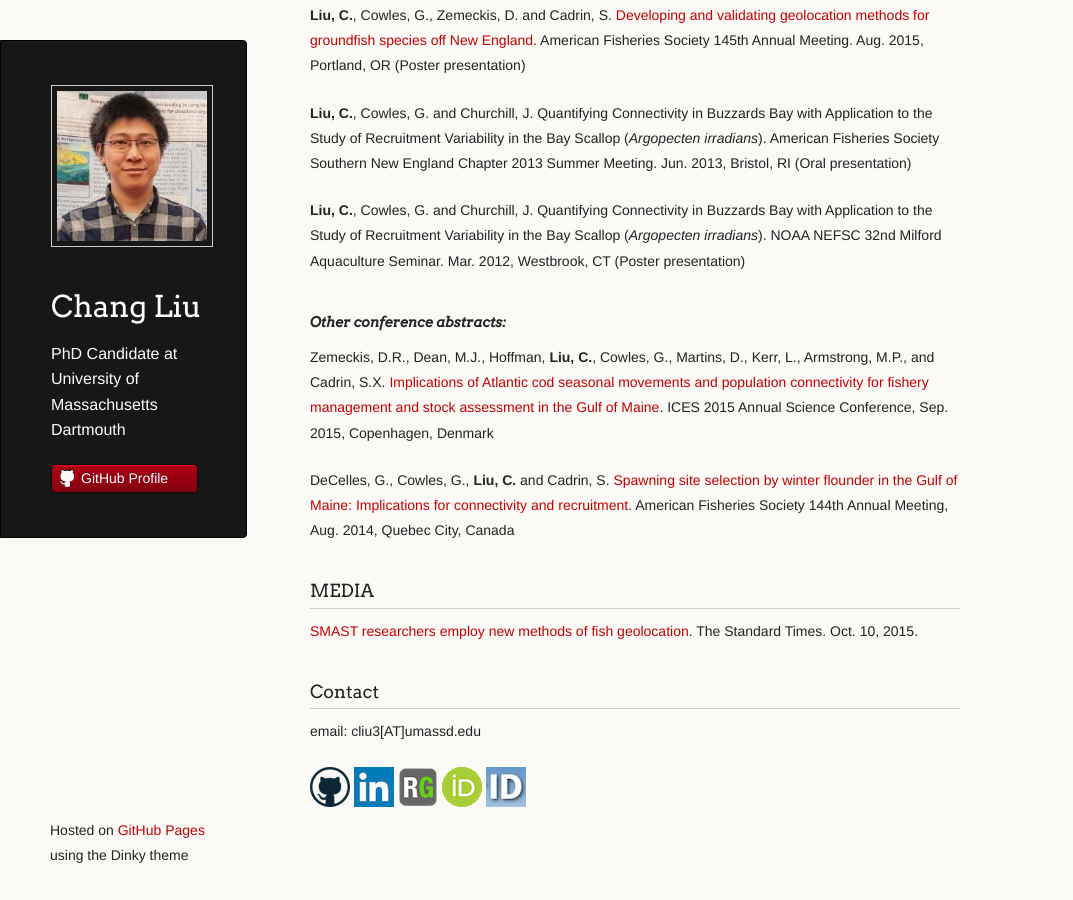
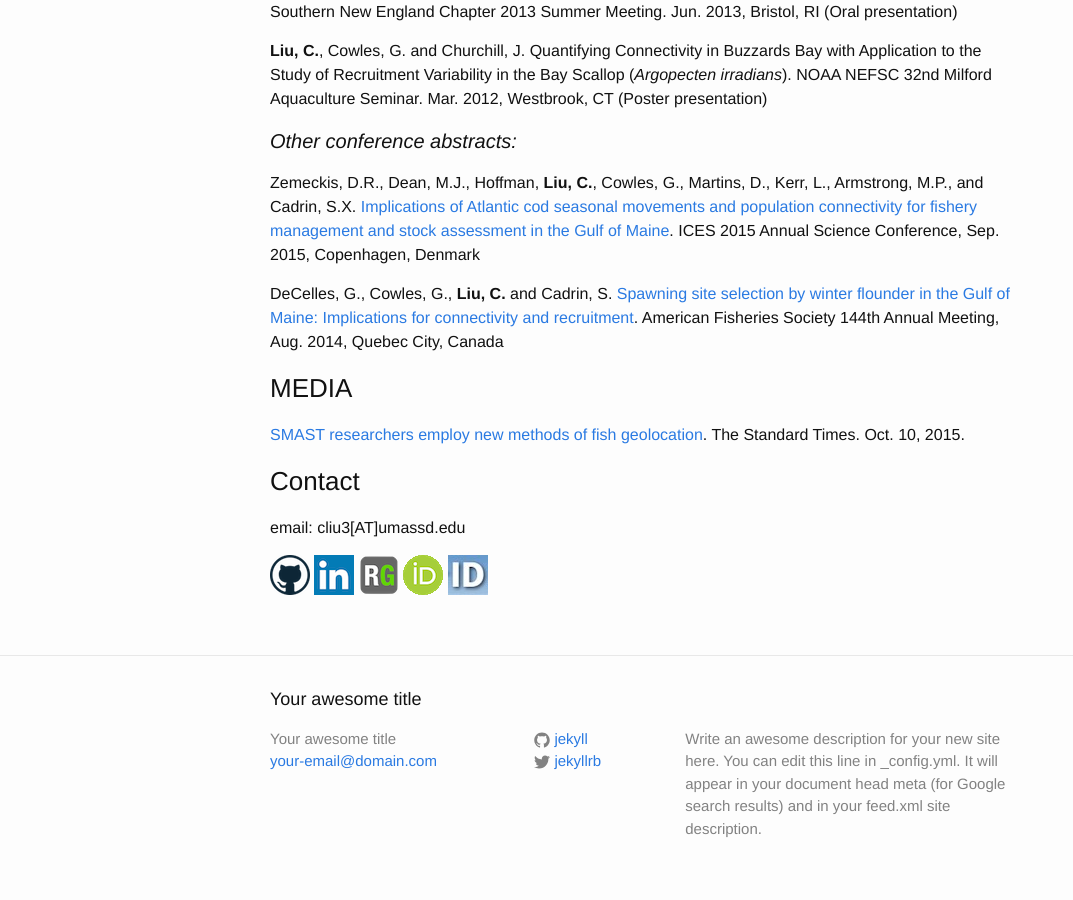
Before and after one commit to cliu3/cliu3.github.io, a Jekyll site: the page built from index.md, in a window 1280 px wide and 900 px high, scrolled down 2306 px. Shown: the whole window, without its empty margins (0-1073 px from the left). Built offline with Jekyll 4.4.1, drawn with Linux system fonts in a browser that asks for light colours; our own code applies the rules of GitHub Pages for plain Markdown files; before the commit the page ends 3185 px from its top, so only the background shows below that; some of the changed text lies outside the part shown.

Commit message:
Set theme jekyll-theme-dinky and migrate Page Generator content

```diff
--- a/_config.yml
+++ b/_config.yml
@@ -12,3 +12,7 @@
 
 # Build settings
 markdown: kramdown
+
+google_analytics: UA-71775586-1
+show_downloads: true
+theme: jekyll-theme-dinky
--- a/index.html
+++ /dev/null
@@ -1,149 +0,0 @@
-<!doctype html>
-<html>
-  <head>
-    <meta charset="utf-8">
-    <meta http-equiv="X-UA-Compatible" content="chrome=1">
-    <title>Chang Liu by cliu3</title>
-
-    <link rel="stylesheet" href="stylesheets/styles.css">
-    <link rel="stylesheet" href="stylesheets/github-light.css">
-    <script src="javascripts/scale.fix.js"></script>
-    <meta name="viewport" content="width=device-width, initial-scale=1, user-scalable=no">
-    <!--[if lt IE 9]>
-    <script src="//html5shiv.googlecode.com/svn/trunk/html5.js"></script>
-    <![endif]-->
-  </head>
-  <body>
-    <div class="wrapper">
-      <header>
-	      <img align="center" src="images/cliu.jpg" width="150" height="150" />
-        <h1 class="header">Chang Liu</h1>
-        <p class="header">PhD Candidate at University of Massachusetts Dartmouth</p>
-
-
-
-        <ul>
-          <li><a class="buttons github" href="https://github.com/cliu3">GitHub Profile</a></li>
-        </ul>
-
-      </header>
-      <section>
-        <h3>
-<a id="education" class="anchor" href="#education" aria-hidden="true"><span aria-hidden="true" class="octicon octicon-link"></span></a>EDUCATION</h3>
-
-<p>Ph.D. Student, <a href="http://www.umassd.edu/smast/">School for Marine Science and Technology</a>, University of Massachusetts Dartmouth,
-New Bedford, MA, USA (2014-present)</p>
-
-<p>M.S., School for Marine Science and Technology, University of Massachusetts Dartmouth,
-New Bedford, MA, USA (2010-2013)  </p>
-
-<p>B.S., Marine Science, School of Atmospheric Science, Nanjing University of Information Science &amp; Technology,
-Nanjing, China (2006-2010)</p>
-
-<hr>
-
-<h3>
-<a id="projects" class="anchor" href="#projects" aria-hidden="true"><span aria-hidden="true" class="octicon octicon-link"></span></a>PROJECTS</h3>
-
-<ul>
-<li>
-<p><strong>Investigating the stock structure and life history of Atlantic halibut, a Species of Concern off New England (2017; NOAA S-K Grant)</strong></p>
-
-<p>The goal is to investigate the stock structure and life history of Atlantic halibut by tagging and collecting biological samples from halibut caught off Cape Cod. Stock structure will be investigated by observing movement traced via innovative geolocation of halibut tagged with pop-up satellite archival tags (PSATs). PSAT data will be used to reveal halibut seasonal habitat occupancy and behavior. I am charged with the development of geolocation methodology for halibut using PSAT data and interpretation of results with respect to their behavior, movements, and stock structure. This research will improve our understanding of halibut population dynamics and the status of the resource. </p>
-</li>
-<li>
-<p><strong>Using archival tagging data to develop geolocation methodologies (2014-present; NOAA S-K Grant)</strong></p>
-
-<p>The geolocation process is to infer geographical locations of marine fish by comparing environmental data archived by electronic tags attached to fish with regional environmental data derived from a model and/or observations. The primary goal of this research is to develop <a href="https://github.com/cliu3/hmm_smast">geolocation methodologies</a> for Northwest Atlantic groundfish based on the Hidden Markov Model, with direct application to Atlantic cod, yellowtail flounder, and monkfish. </p>
-</li>
-<li>
-<p><strong>Quantifying connectivity in Buzzards Bay with application to the study of recruitment variability in the bay scallop <em>Argopecten irradians</em> (2010–2013; Woods Hole Sea Grant)</strong></p>
-
-<p>To investigate the extent to which the fluctuations of bay scallop population may be due to, yearly variations in the transport of scallop larvae from spawning areas to suitable juvenile habitat (settlement zones), a high-resolution hydrodynamic model was used to drive <a href="https://github.com/cliu3/fiscm">an individual-based Lagrangian tracking model</a> of scallop larval transport. The model results identify spawning areas from which larvae have the greatest probability of transport to juvenile habitat, which can be use by fishery managers to increase scallop populations either locally or over a broad area.</p>
-</li>
-</ul>
-
-<hr>
-
-<h3>
-<a id="publications" class="anchor" href="#publications" aria-hidden="true"><span aria-hidden="true" class="octicon octicon-link"></span></a>PUBLICATIONS</h3>
-
-<h4>
-<a id="journal-articles" class="anchor" href="#journal-articles" aria-hidden="true"><span aria-hidden="true" class="octicon octicon-link"></span></a>Journal Articles</h4>
-
-<p>Zemeckis, D.R., <strong>Liu, C.</strong>, Cowles, G.W., Dean, M.J., Hoffman, W.S., Martins, D., and Cadrin, S.X. <em>In press</em>. Seasonal movements and connectivity of an Atlantic cod (<em>Gadus morhua</em>) spawning component in the western Gulf of Maine. ICES Journal of Marine Science.</p>
-
-<p><strong>Liu, C</strong>., Cowles, G., Churchill, J. and Stokesbury, K. (2015), Connectivity of the bay scallop (<em>Argopecten irradians</em>) in Buzzards Bay, Massachusetts, U.S.A. <em>Fisheries Oceanography</em>, 24(4):364–382. <a href="http://dx.doi.org/10.1111/fog.12114">doi: 10.1111/fog.12114</a> [<a href="documents/bay_scallop_FOG_revision_unmarked.pdf">PDF</a>]</p>
-
-<p>DeCelles, G., Cowles, G., <strong>Liu, C</strong>., and Cadrin, S. (2015), Modeled transport of winter flounder larvae spawned in coastal waters of the Gulf of Maine. <em>Fisheries Oceanography</em>, 24(5):430–444. <a href="http://dx.doi.org/10.1111/fog.12120">doi: 10.1111/fog.12120</a></p>
-
-<p>Hall, V.A., <strong>Liu, C.</strong>, and Cadrin, S.X. (2015), The impact of the second seasonal spawn on the northern bay scallop. <em>Marine and Coastal Fisheries</em>, 7(1):419–433. <a href="http://dx.doi.org/10.1080/19425120.2015.1065301">doi: 10.1080/19425120.2015.1065301</a> [<a href="http://www.tandfonline.com/doi/pdf/10.1080/19425120.2015.1065301?needAccess=true">open access PDF</a>]</p>
-
-<h5>
-<a id="submitted-manuscripts-in-review" class="anchor" href="#submitted-manuscripts-in-review" aria-hidden="true"><span aria-hidden="true" class="octicon octicon-link"></span></a><em>Submitted Manuscripts in Review:</em>
-</h5>
-
-<p><strong>Liu, C.</strong>, Cowles, G., Zemeckis, D.R., Cadrin, S.X, and Dean, M.J. <em>In review</em>. Validation of a hidden Markov model for the geolocation of Atlantic cod. Submitted to Canadian Journal of Fisheries and Aquatic Sciences.</p>
-
-<h4>
-<a id="thesis" class="anchor" href="#thesis" aria-hidden="true"><span aria-hidden="true" class="octicon octicon-link"></span></a>Thesis</h4>
-
-<p><strong>Liu, C.</strong> (2014). Quantifying connectivity in Buzzards Bay with application to the study of recruitment variability in the bay scallop (<em>Argopecten irradians</em>) Master’s thesis. University of Massachusetts Dartmouth, Dartmouth, MA. <a href="http://dx.doi.org/10.13140/RG.2.1.4007.6965">doi:10.13140/RG.2.1.4007.6965</a>.</p>
-
-<h3>
-<a id="conference-presentations" class="anchor" href="#conference-presentations" aria-hidden="true"><span aria-hidden="true" class="octicon octicon-link"></span></a>CONFERENCE PRESENTATIONS</h3>
-
-<p><strong>Liu, C.</strong>, Cowles, G., Zemeckis, D., Cadrin, S. and Dean, M. <a href="https://afs.confex.com/afs/2016/meetingapp.cgi/Paper/24545">Development and Validation of an HMM-based Geolocation Method Using Archival Tagging Data for Atlantic Cod</a>. American Fisheries Society 146th Annual Meeting. Aug. 2016, Kansas City, MO (Oral presentation)</p>
-
-<p><strong>Liu, C.</strong>, Cowles, G., Zemeckis, D., Cadrin, S. and Dean, M. <a href="documents/ISEC2016_ABSRACT.pdf">Geolocation of Atlantic cod off New England using archival tagging data and hidden Markov models</a>. International Statistical Ecology Conference. Jun. 2016, Seattle, WA (Oral presentation)</p>
-
-<p><strong>Liu, C.</strong>, Cowles, G., Zemeckis, D., Cadrin, S. and Dean, M. <a href="documents/P14_Liu.pdf">Developing and validating geolocation methods for groundfish species off New England</a>. 2015 The Regional Association for Research on the Gulf of Maine (RARGOM) Annual Science Meeting. Oct. 2015, Portsmouth, NH (Poster presentation)</p>
-
-<p><strong>Liu, C.</strong>, Cowles, G., Zemeckis, D. and Cadrin, S. <a href="https://afs.confex.com/afs/2015/webprogram/Paper21103.html">Developing and validating geolocation methods for groundfish species off New England</a>. American Fisheries Society 145th Annual Meeting. Aug. 2015, Portland, OR (Poster presentation)</p>
-
-<p><strong>Liu, C.</strong>, Cowles, G. and Churchill, J. Quantifying Connectivity in Buzzards Bay with Application to the Study of Recruitment Variability in the Bay Scallop (<em>Argopecten irradians</em>). American Fisheries Society Southern New England Chapter 2013 Summer Meeting. Jun. 2013, Bristol, RI (Oral presentation)</p>
-
-<p><strong>Liu, C.</strong>, Cowles, G. and Churchill, J. Quantifying Connectivity in Buzzards Bay with Application to the Study of Recruitment Variability in the Bay Scallop (<em>Argopecten irradians</em>). NOAA NEFSC 32nd Milford Aquaculture Seminar. Mar. 2012, Westbrook, CT (Poster presentation)</p>
-
-<h4>
-<a id="other-conference-abstracts" class="anchor" href="#other-conference-abstracts" aria-hidden="true"><span aria-hidden="true" class="octicon octicon-link"></span></a><em>Other conference abstracts:</em>
-</h4>
-
-<p>Zemeckis, D.R., Dean, M.J., Hoffman, <strong>Liu, C.</strong>, Cowles, G., Martins, D., Kerr, L., Armstrong, M.P., and Cadrin, S.X. <a href="http://www.ices.dk/sites/pub/ASCExtendedAbstracts/Shared%20Documents/E%20-%20Beyond%20ocean%20connectivity.%20Embracing%20advances%20on%20early%20life%20stages%20and%20adult%20connectivity%20to%20assessment%20and%20management/E1015.pdf">Implications of Atlantic cod seasonal movements and population connectivity for fishery management and stock assessment in the Gulf of Maine</a>. ICES 2015 Annual Science Conference, Sep. 2015, Copenhagen, Denmark</p>
-
-<p>DeCelles, G., Cowles, G., <strong>Liu, C.</strong> and Cadrin, S. <a href="https://afs.confex.com/afs/2014/webprogram/Paper14129.html">Spawning site selection by winter flounder in the Gulf of Maine: Implications for connectivity and recruitment</a>. American Fisheries Society 144th Annual Meeting, Aug. 2014, Quebec City, Canada</p>
-
-<h3>
-<a id="media" class="anchor" href="#media" aria-hidden="true"><span aria-hidden="true" class="octicon octicon-link"></span></a>MEDIA</h3>
-
-<p><a href="http://www.southcoasttoday.com/article/20151009/NEWS/151009357">SMAST researchers employ new methods of fish geolocation</a>. The Standard Times. Oct. 10, 2015.</p>
-
-<h3>
-<a id="contact" class="anchor" href="#contact" aria-hidden="true"><span aria-hidden="true" class="octicon octicon-link"></span></a>Contact</h3>
-
-<p>email: cliu3[AT]umassd.edu</p>
-
-<p><a href="https://github.com/cliu3"><img src="/images/github-64.png" alt="Foo"></a>
-<a href="https://www.linkedin.com/in/chang-liu-92023728"><img src="/images/linkedin.png" alt="Foo"></a>
-<a href="https://www.researchgate.net/profile/Chang_Liu17"><img src="/images/researchgate.png" alt="Foo"></a>
-<a href="http://orcid.org/0000-0003-3663-7671"><img src="/images/orcid.gif" alt="Foo"></a>
-<a href="http://www.researcherid.com/rid/K-6620-2015"><img src="/images/ResearchID.jpg" alt="Foo"></a></p>
-      </section>
-      <footer>
-        <p><small>Hosted on <a href="https://pages.github.com">GitHub Pages</a> using the Dinky theme</small></p>
-      </footer>
-    </div>
-    <!--[if !IE]><script>fixScale(document);</script><![endif]-->
-		          <script type="text/javascript">
-            var gaJsHost = (("https:" == document.location.protocol) ? "https://ssl." : "http://www.");
-            document.write(unescape("%3Cscript src='" + gaJsHost + "google-analytics.com/ga.js' type='text/javascript'%3E%3C/script%3E"));
-          </script>
-          <script type="text/javascript">
-            try {
-              var pageTracker = _gat._getTracker("UA-71775586-1");
-            pageTracker._trackPageview();
-            } catch(err) {}
-          </script>
-
-  </body>
-</html>
--- /dev/null
+++ b/index.md
@@ -0,0 +1,78 @@
+### EDUCATION
+Ph.D. Student, [School for Marine Science and Technology](http://www.umassd.edu/smast/), University of Massachusetts Dartmouth,
+New Bedford, MA, USA (2014-present)
+
+
+M.S., School for Marine Science and Technology, University of Massachusetts Dartmouth,
+New Bedford, MA, USA (2010-2013)
+
+B.S., Marine Science, School of Atmospheric Science, Nanjing University of Information Science & Technology,
+Nanjing, China (2006-2010)
+
+---
+
+### PROJECTS
+* __Investigating the stock structure and life history of Atlantic halibut, a Species of Concern off New England (2017; NOAA S-K Grant)__
+
+   The goal is to investigate the stock structure and life history of Atlantic halibut by tagging and collecting biological samples from halibut caught off Cape Cod. Stock structure will be investigated by observing movement traced via innovative geolocation of halibut tagged with pop-up satellite archival tags (PSATs). PSAT data will be used to reveal halibut seasonal habitat occupancy and behavior. I am charged with the development of geolocation methodology for halibut using PSAT data and interpretation of results with respect to their behavior, movements, and stock structure. This research will improve our understanding of halibut population dynamics and the status of the resource.
+
+* __Using archival tagging data to develop geolocation methodologies (2014-present; NOAA S-K Grant)__
+
+   The geolocation process is to infer geographical locations of marine fish by comparing environmental data archived by electronic tags attached to fish with regional environmental data derived from a model and/or observations. The primary goal of this research is to develop [geolocation methodologies](https://github.com/cliu3/hmm_smast) for Northwest Atlantic groundfish based on the Hidden Markov Model, with direct application to Atlantic cod, yellowtail flounder, and monkfish.
+
+* __Quantifying connectivity in Buzzards Bay with application to the study of recruitment variability in the bay scallop *Argopecten irradians* (2010–2013; Woods Hole Sea Grant)__
+
+   To investigate the extent to which the fluctuations of bay scallop population may be due to, yearly variations in the transport of scallop larvae from spawning areas to suitable juvenile habitat (settlement zones), a high-resolution hydrodynamic model was used to drive [an individual-based Lagrangian tracking model](https://github.com/cliu3/fiscm) of scallop larval transport. The model results identify spawning areas from which larvae have the greatest probability of transport to juvenile habitat, which can be use by fishery managers to increase scallop populations either locally or over a broad area.
+
+---
+
+### PUBLICATIONS
+#### Journal Articles
+Zemeckis, D.R., **Liu, C.**, Cowles, G.W., Dean, M.J., Hoffman, W.S., Martins, D., and Cadrin, S.X. *In press*. Seasonal movements and connectivity of an Atlantic cod (*Gadus morhua*) spawning component in the western Gulf of Maine. ICES Journal of Marine Science.
+
+**Liu, C**., Cowles, G., Churchill, J. and Stokesbury, K. (2015), Connectivity of the bay scallop (*Argopecten irradians*) in Buzzards Bay, Massachusetts, U.S.A. *Fisheries Oceanography*, 24(4):364–382. [doi: 10.1111/fog.12114](http://dx.doi.org/10.1111/fog.12114) [[PDF](documents/bay_scallop_FOG_revision_unmarked.pdf)]
+
+DeCelles, G., Cowles, G., **Liu, C**., and Cadrin, S. (2015), Modeled transport of winter flounder larvae spawned in coastal waters of the Gulf of Maine. *Fisheries Oceanography*, 24(5):430–444. [doi: 10.1111/fog.12120](http://dx.doi.org/10.1111/fog.12120)
+
+Hall, V.A., **Liu, C.**, and Cadrin, S.X. (2015), The impact of the second seasonal spawn on the northern bay scallop. *Marine and Coastal Fisheries*, 7(1):419–433. [doi: 10.1080/19425120.2015.1065301](http://dx.doi.org/10.1080/19425120.2015.1065301) [[open access PDF](http://www.tandfonline.com/doi/pdf/10.1080/19425120.2015.1065301?needAccess=true)]
+
+##### *Submitted Manuscripts in Review:*
+**Liu, C.**, Cowles, G., Zemeckis, D.R., Cadrin, S.X, and Dean, M.J. *In review*. Validation of a hidden Markov model for the geolocation of Atlantic cod. Submitted to Canadian Journal of Fisheries and Aquatic Sciences.
+
+[//]: # (##### *Manuscripts in Preparation:*)
+
+
+
+#### Thesis
+**Liu, C.** (2014). Quantifying connectivity in Buzzards Bay with application to the study of recruitment variability in the bay scallop (*Argopecten irradians*) Master’s thesis. University of Massachusetts Dartmouth, Dartmouth, MA. [doi:10.13140/RG.2.1.4007.6965](http://dx.doi.org/10.13140/RG.2.1.4007.6965).
+
+### CONFERENCE PRESENTATIONS
+**Liu, C.**, Cowles, G., Zemeckis, D., Cadrin, S. and Dean, M. [Development and Validation of an HMM-based Geolocation Method Using Archival Tagging Data for Atlantic Cod](https://afs.confex.com/afs/2016/meetingapp.cgi/Paper/24545). American Fisheries Society 146th Annual Meeting. Aug. 2016, Kansas City, MO (Oral presentation)
+
+**Liu, C.**, Cowles, G., Zemeckis, D., Cadrin, S. and Dean, M. [Geolocation of Atlantic cod off New England using archival tagging data and hidden Markov models](documents/ISEC2016_ABSRACT.pdf). International Statistical Ecology Conference. Jun. 2016, Seattle, WA (Oral presentation)
+
+**Liu, C.**, Cowles, G., Zemeckis, D., Cadrin, S. and Dean, M. [Developing and validating geolocation methods for groundfish species off New England](documents/P14_Liu.pdf). 2015 The Regional Association for Research on the Gulf of Maine (RARGOM) Annual Science Meeting. Oct. 2015, Portsmouth, NH (Poster presentation)
+
+**Liu, C.**, Cowles, G., Zemeckis, D. and Cadrin, S. [Developing and validating geolocation methods for groundfish species off New England](https://afs.confex.com/afs/2015/webprogram/Paper21103.html). American Fisheries Society 145th Annual Meeting. Aug. 2015, Portland, OR (Poster presentation)
+
+**Liu, C.**, Cowles, G. and Churchill, J. Quantifying Connectivity in Buzzards Bay with Application to the Study of Recruitment Variability in the Bay Scallop (*Argopecten irradians*). American Fisheries Society Southern New England Chapter 2013 Summer Meeting. Jun. 2013, Bristol, RI (Oral presentation)
+
+**Liu, C.**, Cowles, G. and Churchill, J. Quantifying Connectivity in Buzzards Bay with Application to the Study of Recruitment Variability in the Bay Scallop (*Argopecten irradians*). NOAA NEFSC 32nd Milford Aquaculture Seminar. Mar. 2012, Westbrook, CT (Poster presentation)
+
+#### *Other conference abstracts:*
+Zemeckis, D.R., Dean, M.J., Hoffman, **Liu, C.**, Cowles, G., Martins, D., Kerr, L., Armstrong, M.P., and Cadrin, S.X. [Implications of Atlantic cod seasonal movements and population connectivity for fishery management and stock assessment in the Gulf of Maine](http://www.ices.dk/sites/pub/ASCExtendedAbstracts/Shared%20Documents/E%20-%20Beyond%20ocean%20connectivity.%20Embracing%20advances%20on%20early%20life%20stages%20and%20adult%20connectivity%20to%20assessment%20and%20management/E1015.pdf). ICES 2015 Annual Science Conference, Sep. 2015, Copenhagen, Denmark
+
+DeCelles, G., Cowles, G., **Liu, C.** and Cadrin, S. [Spawning site selection by winter flounder in the Gulf of Maine: Implications for connectivity and recruitment](https://afs.confex.com/afs/2014/webprogram/Paper14129.html). American Fisheries Society 144th Annual Meeting, Aug. 2014, Quebec City, Canada
+
+### MEDIA
+
+[SMAST researchers employ new methods of fish geolocation](http://www.southcoasttoday.com/article/20151009/NEWS/151009357). The Standard Times. Oct. 10, 2015.
+
+### Contact
+email: cliu3[AT]umassd.edu
+
+[![Foo](/images/github-64.png)](https://github.com/cliu3)
+[![Foo](/images/linkedin.png)](https://www.linkedin.com/in/chang-liu-92023728)
+[![Foo](/images/researchgate.png)](https://www.researchgate.net/profile/Chang_Liu17)
+[![Foo](/images/orcid.gif)](http://orcid.org/0000-0003-3663-7671)
+[![Foo](/images/ResearchID.jpg)](http://www.researcherid.com/rid/K-6620-2015)
```
Also changed, not shown: params.json (deleted, +0 -7 lines).
